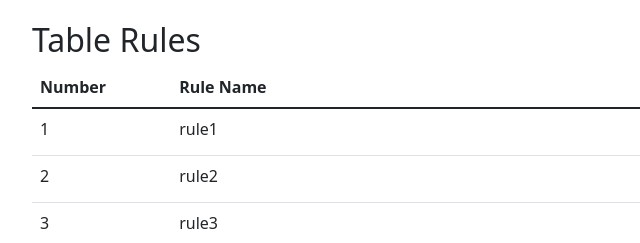
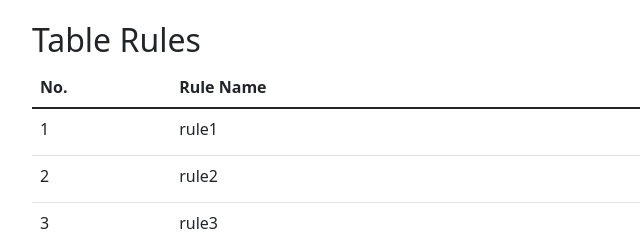
Before and after one commit to suhaimiannuar/suhaimiannuar.github.io, a plain HTML site: page index.html in a window 1280 px wide. Shown: the part 355-598 px from the top of the page, 178-818 px from the left. Drawn offline with nearby package versions, Linux system fonts and the light colour scheme.

Commit message:
Update index.html

```diff
--- a/index.html
+++ b/index.html
@@ -45,7 +45,7 @@
         <table class="table mt-2">
           <thead>
             <tr>
-              <th style="max-width: 30px">Number</th>
+              <th style="max-width: 30px">No.</th>
               <th>Rule Name</th>
               <th style="max-width: 30px">Delete</th>
             </tr>
```
